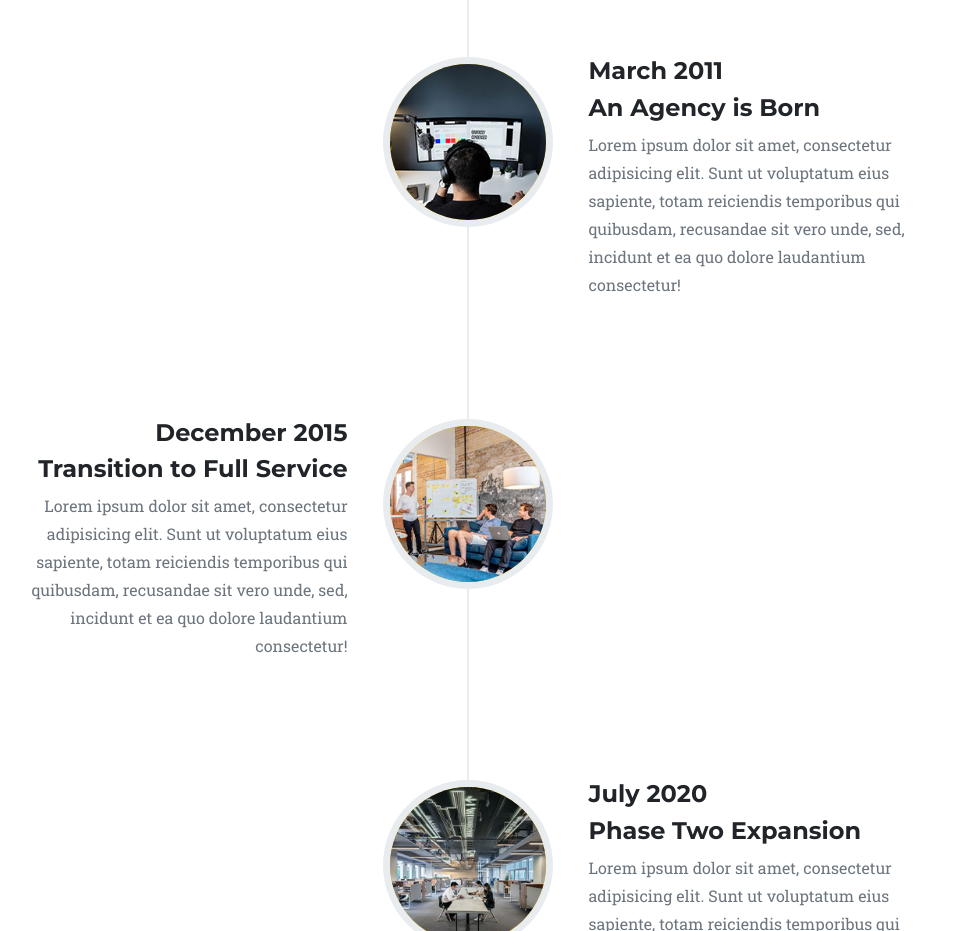
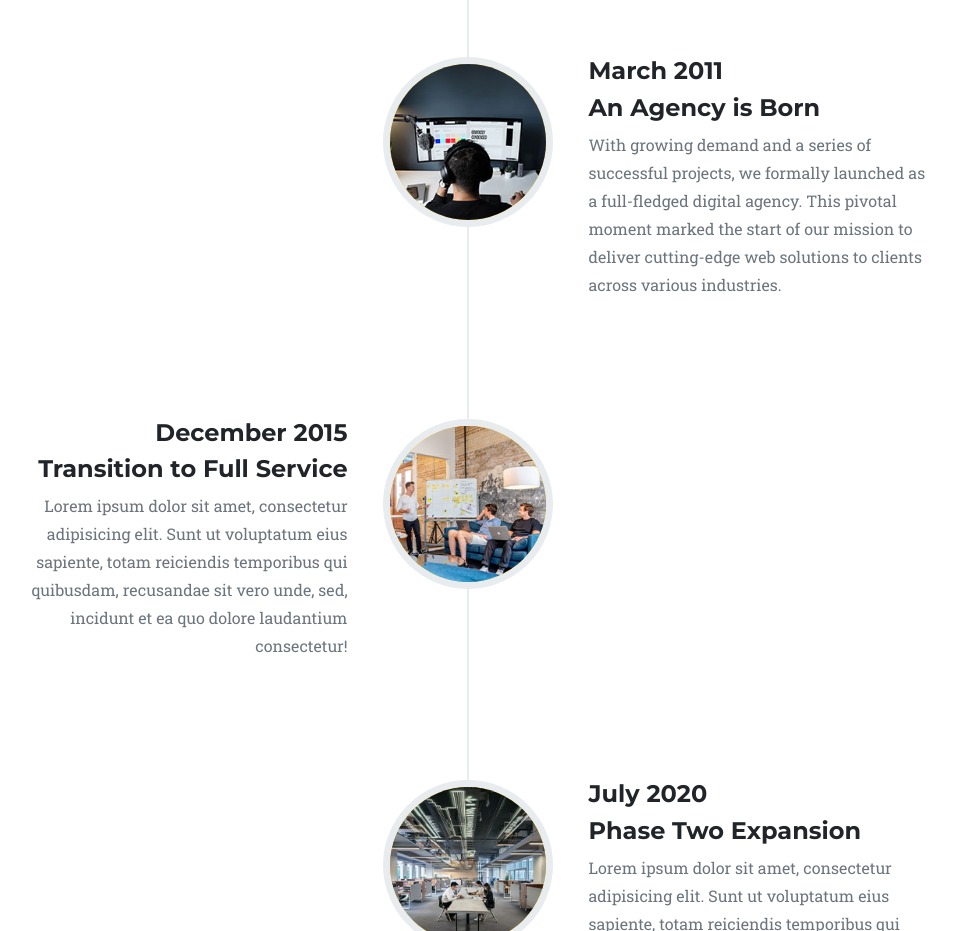
Before and after one commit to devnnm/devnnm.github.io, a plain HTML site: page index.html in a window 1280 px wide. Shown: the part 3040-3971 px from the top of the page, without its empty margins (172-1128 px from the left). Drawn offline with nearby package versions, Linux system fonts and the light colour scheme.

Commit message:
Update index.html

```diff
--- a/index.html
+++ b/index.html
@@ -209,7 +209,9 @@
                                 <h4>March 2011</h4>
                                 <h4 class="subheading">An Agency is Born</h4>
                             </div>
-                            <div class="timeline-body"><p class="text-muted">Lorem ipsum dolor sit amet, consectetur adipisicing elit. Sunt ut voluptatum eius sapiente, totam reiciendis temporibus qui quibusdam, recusandae sit vero unde, sed, incidunt et ea quo dolore laudantium consectetur!</p></div>
+                            <div class="timeline-body"><p class="text-muted">With growing demand and a series of successful projects, we formally launched as a full-fledged digital agency. This pivotal moment marked the start of our mission to deliver cutting-edge web solutions to clients across various industries.
+
+</p></div>
                         </div>
                     </li>
                     <li>
```
